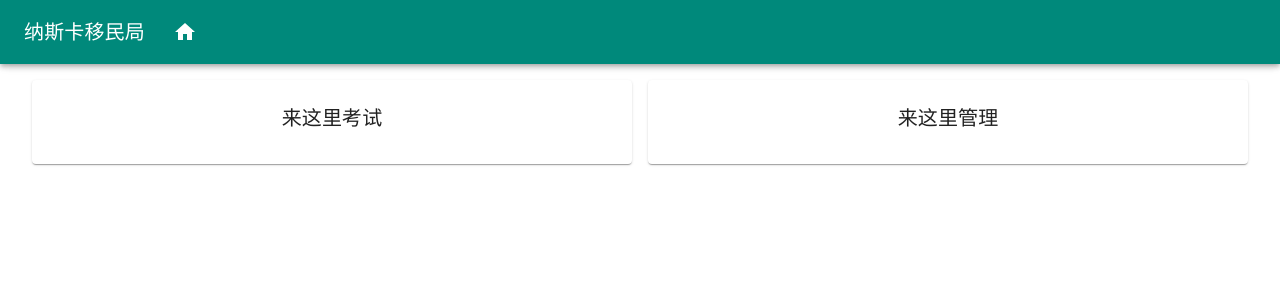
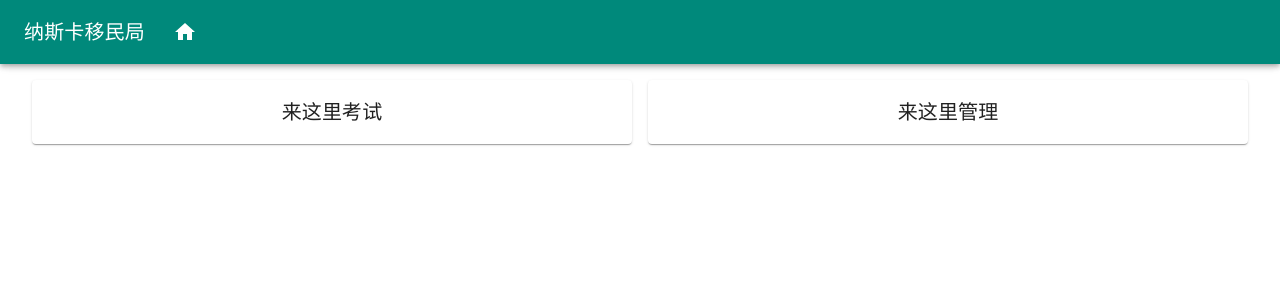
Before and after one commit to BeiyanYunyi/naglfar-frontend, a React (Create React App) app: page / in a window 1280 px wide. Shown: the top 300 px of the page. Built offline with nearby package versions, Linux system fonts and the light colour scheme.

Commit message:
Little fix.

```diff
--- a/src/App.js
+++ b/src/App.js
@@ -10,9 +10,7 @@ import Exam from "./pages/Exam";
 import Quest from "./pages/Quest";
 import AdminHome from "./pages/admin/AdminHome";
 import store from "./controllers/reducerCombiner";
-// styles
 
-// markup
 const App = () => {
   return (
     <Provider store={store}>
--- a/src/components/ShortAnswer.js
+++ b/src/components/ShortAnswer.js
@@ -7,6 +7,7 @@ import {
   InputAdornment,
   TextField,
   Typography,
+  CardActionArea,
 } from "@material-ui/core";
 import React from "react";
 import { useDispatch, useSelector } from "react-redux";
@@ -27,7 +28,16 @@ const ShortAnswer = (prop) => {
         </>
       ) : null}
       <CardContent>
-        <Typography gutterBottom>{prop.quest.stem}</Typography>
+        <CardActionArea
+          onClick={() => {
+            dispatch(answerSAQuestion(prop.arynum, ""));
+          }}
+        >
+          <Typography gutterBottom>{prop.quest.stem}</Typography>
+          <Typography variant="body2" style={{ color: "rgba(0, 0, 0, 0.54)" }}>
+            （点此清除本题答案）
+          </Typography>
+        </CardActionArea>
         <TextField
           variant="outlined"
           autoComplete="off"
@@ -35,7 +45,7 @@ const ShortAnswer = (prop) => {
           multiline
           rows="4"
           rowsMax="10"
-          style={{ width: "100%" }}
+          style={{ width: "100%",paddingTop:5 }}
           InputProps={{
             startAdornment: (
               <InputAdornment position="start">答：</InputAdornment>
--- a/src/components/SingleChoice.js
+++ b/src/components/SingleChoice.js
@@ -10,6 +10,7 @@ import {
   Radio,
   RadioGroup,
   Typography,
+  CardActionArea,
 } from "@material-ui/core";
 import React from "react";
 import { useDispatch, useSelector } from "react-redux";
@@ -31,18 +32,18 @@ const SingleChoice = (prop) => {
         </>
       ) : null}
       <CardContent>
-        <Typography gutterBottom>{prop.quest.stem}</Typography>
+        <CardActionArea
+          onClick={() => {
+            dispatch(answerSCQuestion(prop.arynum, ""));
+          }}
+        >
+          <Typography gutterBottom>{prop.quest.stem}</Typography>
+          <Typography variant="body2" style={{ color: "rgba(0, 0, 0, 0.54)" }}>
+            选项（点此清除本题已选项）
+          </Typography>
+        </CardActionArea>
         <FormControl>
-          <FormLabel>
-            <Typography
-              variant="body2"
-              onClick={() => {
-                dispatch(answerSCQuestion(prop.arynum, ""));
-              }}
-            >
-              选项（点此清除本题已选项）
-            </Typography>
-          </FormLabel>
+          <FormLabel></FormLabel>
           <RadioGroup
             onChange={handleChange}
             value={prop.quest.answer ? prop.quest.answer : ""}
--- a/src/pages/Home.js
+++ b/src/pages/Home.js
@@ -1,16 +1,16 @@
 import {
-  Button,
-  Card,
   CardContent,
   Container,
   Grid,
   Grow,
   Typography,
+  CardActionArea,
 } from "@material-ui/core";
 import React from "react";
 import { useDispatch } from "react-redux";
 import Header from "../components/Header";
 import MyLink from "../components/MyLink";
+import MyCard from "../components/MyCard";
 import { setSubject } from "../reducers/subjectReducer";
 
 const Home = () => {
@@ -22,26 +22,26 @@ const Home = () => {
       <Grow in={true}>
         <Grid container spacing={2}>
           <Grid item lg={6} xs={12}>
-            <Card>
-              <CardContent style={{ textAlign: "center" }}>
-                <MyLink to="/exam" style={{ textDecoration: "none" }}>
-                  <Button>
+            <MyLink to="/exam" style={{ textDecoration: "none" }}>
+              <MyCard>
+                <CardActionArea style={{ width: "100%", height: "100%" }}>
+                  <CardContent style={{ textAlign: "center" }}>
                     <Typography variant="h6">来这里考试</Typography>
-                  </Button>
-                </MyLink>
-              </CardContent>
-            </Card>
+                  </CardContent>
+                </CardActionArea>
+              </MyCard>
+            </MyLink>
           </Grid>
           <Grid item lg={6} xs={12}>
-            <Card>
-              <CardContent style={{ textAlign: "center" }}>
-                <MyLink to="/admin" style={{ textDecoration: "none" }}>
-                  <Button>
+            <MyLink to="/admin" style={{ textDecoration: "none" }}>
+              <MyCard>
+                <CardActionArea style={{ width: "100%", height: "100%" }}>
+                  <CardContent style={{ textAlign: "center" }}>
                     <Typography variant="h6">来这里管理</Typography>
-                  </Button>
-                </MyLink>
-              </CardContent>
-            </Card>
+                  </CardContent>
+                </CardActionArea>
+              </MyCard>
+            </MyLink>
           </Grid>
         </Grid>
       </Grow>
--- a/src/reducers/linksReducer.js
+++ b/src/reducers/linksReducer.js
@@ -1,12 +1,12 @@
 const initialState = [
   {
-    text: "计算机",
+    text: "测试服",
     url: "/it",
-    description: "对懂计算机的家伙来说，所有其他题库通关难度不会高于该题库。",
+    description: "先来这儿玩玩吧？",
     color: "#E95800",
     img: "",
   },
-  {
+/*  {
     text: "物理",
     url: "/phy",
     description: "大学物理，会卷你就来",
@@ -49,7 +49,7 @@ const initialState = [
       "包括但不限于：左翼无政府主义、空想（乌托邦）社会主义、国家社会主义等",
     color: "#DD0000",
     img: "",
-  },
+  },*/
 ];
 
 const linksReducer = (state = initialState, action) => {
--- a/src/reducers/singleChoiceReducer.js
+++ b/src/reducers/singleChoiceReducer.js
@@ -2,17 +2,16 @@ const initialState = [
   {
     stem: "TCP/IP协议模型分几层？",
     choice: ["3", "4", "5", "6"],
-    correct:"4"
+    correct: "4",
   },
   {
     stem: "奔腾处理器原来计划叫什么？",
     img:
       "https://cn.bing.com/th?id=OHR.HumpbackMom_ZH-CN0218207583_1920x1080.jpg",
     choice: ["8086", "80386", "80486", "80586"],
-    correct:"80586"
+    correct: "80586",
   },
 ];
-
 const singleChoiceReducer = (state = initialState, action) => {
   switch (action.type) {
     case "ANSWERSC": {
```
